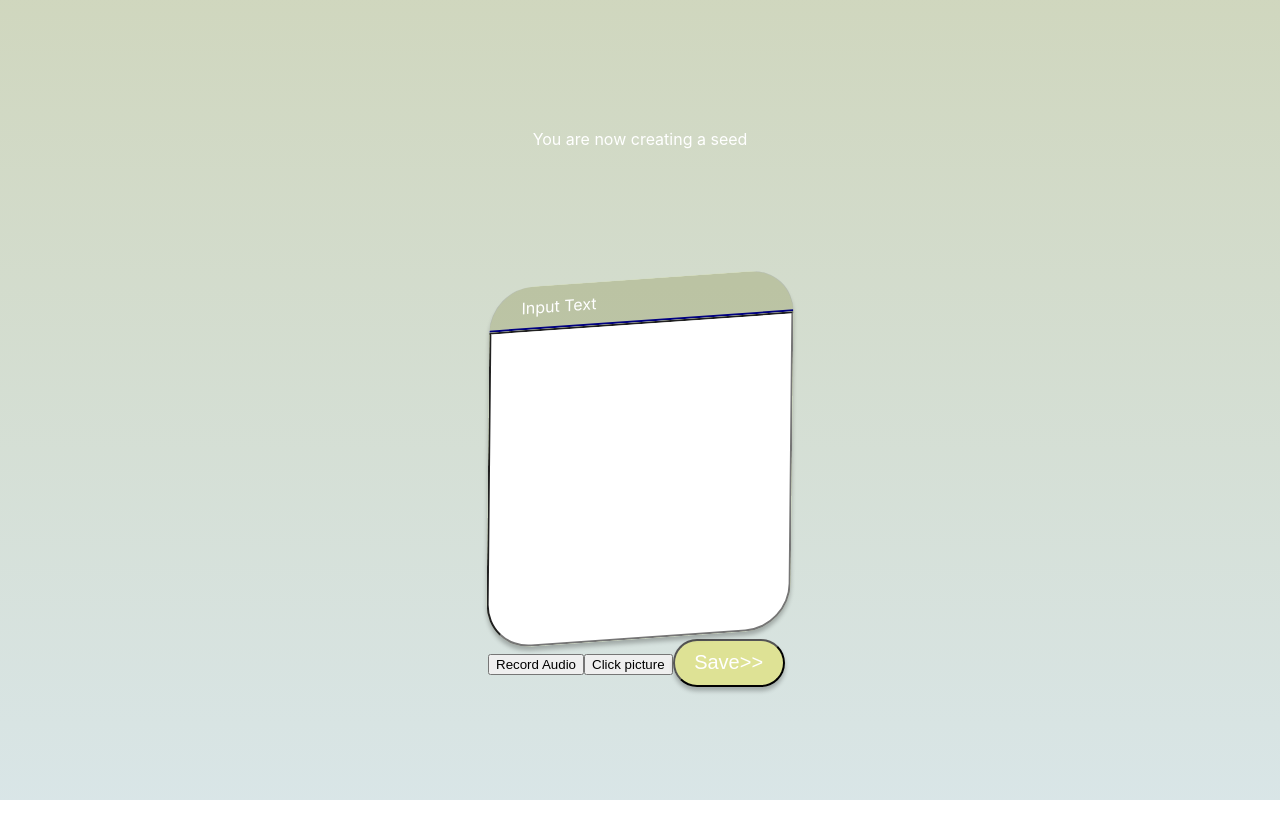
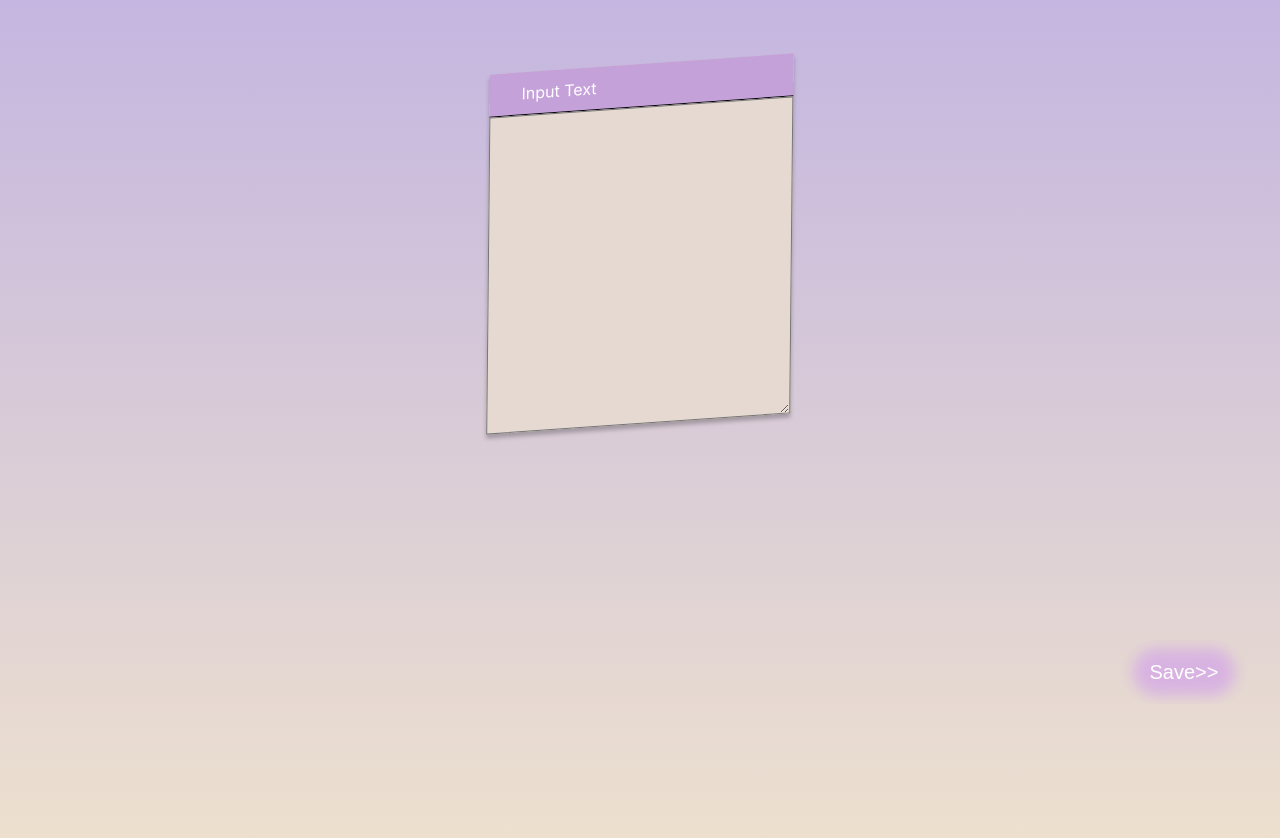
Before and after one commit to tanvibhakta/sultana-fieldness, a React (Create React App) app: page /bubble-input in a window 1280 px wide. Shown: the top 838 px of the page. Before the commit the page ends 800 px from the top, so only its background shows below. Built offline with nearby package versions, Linux system fonts and the light colour scheme.

Commit message:
Add form and api calls to bubble input, update styles

```diff
--- a/src/pages/BubbleInput.jsx
+++ b/src/pages/BubbleInput.jsx
@@ -1,36 +1,95 @@
-import { Link } from "react-router-dom";
+import { useContext, useEffect, useRef, useState } from "react";
+import { useNavigate } from "react-router-dom";
+import { nanoid } from "nanoid";
+import { UserContext } from "../lib/UserContext";
+import { postSeed } from "../api";
+import save from "../assets/save.png";
 import "./css/bubbleinput.css";
 
 export const BubbleInput = () => {
+  const { user, setUser } = useContext(UserContext);
+  const [seed, setSeed] = useState({
+    description: "",
+    userName: user.userName,
+    favouriteWord: user.favouriteWord,
+    media: [],
+    latitude: "",
+    longitude: "",
+  });
+
+  const seedId = nanoid();
+  const fileInputAudio = useRef();
+  const fileInputImage = useRef();
+  const navigate = useNavigate();
+
+  const handleChange = (event) => {
+    // Structure the object so that it's easy for getFormData to work around it
+    if (event.target.name === "audio" || event.target.name === "image") {
+      const fileInput =
+        event.target.name === "audio" ? fileInputAudio : fileInputImage;
+      setSeed({
+        ...seed,
+        media: [
+          ...seed.media,
+          {
+            file: fileInput.current.files[0],
+            name: fileInput.current.files[0].name,
+          },
+        ],
+      });
+    } else {
+      setSeed({
+        ...seed,
+        [event.target.name]: event.target.value,
+      });
+    }
+  };
+
+  useEffect(() => {
+    const seedId = nanoid();
+    setSeed({
+      ...seed,
+      id: seedId,
+    });
+  }, [seed.description]);
+
+  const handleSubmit = async (event) => {
+    event.preventDefault();
+
+    await postSeed(seed).then((response) => {
+      if (response.status === 201) {
+        navigate("/created");
+      }
+    });
+  };
+
   // TODO: Ask for permissions for location, audio recording, video recording APIs here
   return (
-    <div className="bubble_input-container container">
-      <p>You are now creating a seed</p>
-      <form>
-        {/*TODO: Put a WISYWIG here, perhaps TinyMCE?*/}
+    <form className="bubble_input-container container" onSubmit={handleSubmit}>
       <div className="bubble_input-description">
-          <label
-            htmlFor="description"
-            className="bubble_input-description-label"
-          >
+        <label htmlFor="description" className="bubble_input-description-label">
           Input Text
         </label>
-          <input
+        {/*TODO: Put a WISYWIG here, perhaps TinyMCE?*/}
+        <textarea
           name="description"
           id="description"
           className="bubble_input-description-input"
-            type="textarea"
+          value={seed?.description}
+          onChange={handleChange}
+          rows="5"
+          cols="63"
+          required
         />
       </div>
-        <button>Record Audio</button>
-        <button>Click picture</button>
-        {/*<button type="submit">Skip</button>*/}
-        <Link to="/created">
-          <button className="bubble_input-submit" type="submit">
-            Save>>
-          </button>
-        </Link>
+      {/* TODO: Record audio here */}
+      {/* TODO: Obtain location here */}
+      <input
+        className="bubble_input-submit"
+        type="submit"
+        value="Save>>"
+        style={{ background: `url(${save})`, backgroundPosition: "center" }}
+      />
     </form>
-    </div>
   );
 };
--- a/src/pages/css/bubbleinput.css
+++ b/src/pages/css/bubbleinput.css
@@ -1,17 +1,12 @@
 .bubble_input-container {
   height: 100vh;
-
-  background: linear-gradient(
-    180deg,
-    rgba(161, 175, 126, 0.5) 0%,
-    rgba(179, 204, 207, 0.5) 100%
-  );
+  padding-top: 4rem;
 
   display: flex;
   flex-direction: column;
-  justify-content: space-evenly;
   align-items: center;
 
+  background: linear-gradient(180deg, #c4b6e0 0%, #eee1ce 100%);
   color: white;
 }
 
@@ -21,7 +16,6 @@
 
   background: rgba(219, 226, 137, 0.28);
   box-shadow: 0px 4px 4px rgba(0, 0, 0, 0.25);
-  border-radius: 45px;
   transform: matrix(1, -0.07, -0.01, 1, 0, 0);
 
   display: flex;
@@ -32,31 +26,32 @@
   height: 3rem;
   padding-left: 2rem;
 
-  background: rgba(0, 0, 0, 0.12);
+  background: #c5a1da;
   display: flex;
   align-items: center;
 
-  border-bottom: 2px solid navy;
-  border-top-left-radius: 45px;
-  border-top-right-radius: 45px;
+  border-bottom: 1px solid black;
 }
 
 .bubble_input-description-input {
   height: 100%;
 
-  border-bottom-left-radius: 45px;
-  border-bottom-right-radius: 45px;
+  background: #e6d9d1;
 }
 
 .bubble_input-submit {
-  width: 7rem;
-  height: 3rem;
+  width: 8rem;
+  height: 4rem;
+  margin-right: 2rem;
 
   font-size: 1.25rem;
   font-weight: 500;
   color: white;
 
-  background: rgba(224, 226, 125, 0.75);
-  box-shadow: 0px 4px 4px rgba(0, 0, 0, 0.25);
+  align-self: end;
   border-radius: 38px;
+  border: none;
+
+  position: absolute;
+  bottom: 6rem;
 }
```
Also changed, not shown: src/assets/save.png (added). Lines whose indentation alone changed are shown as unchanged.
